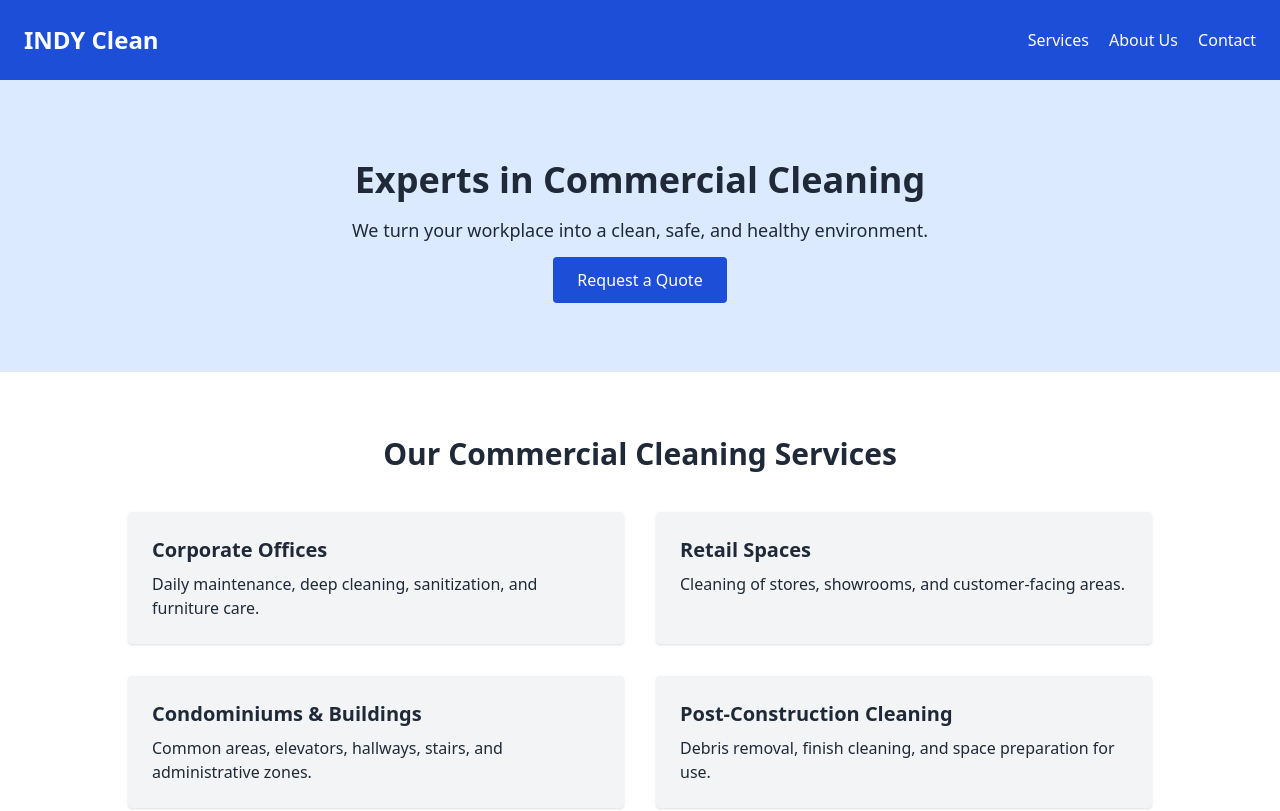
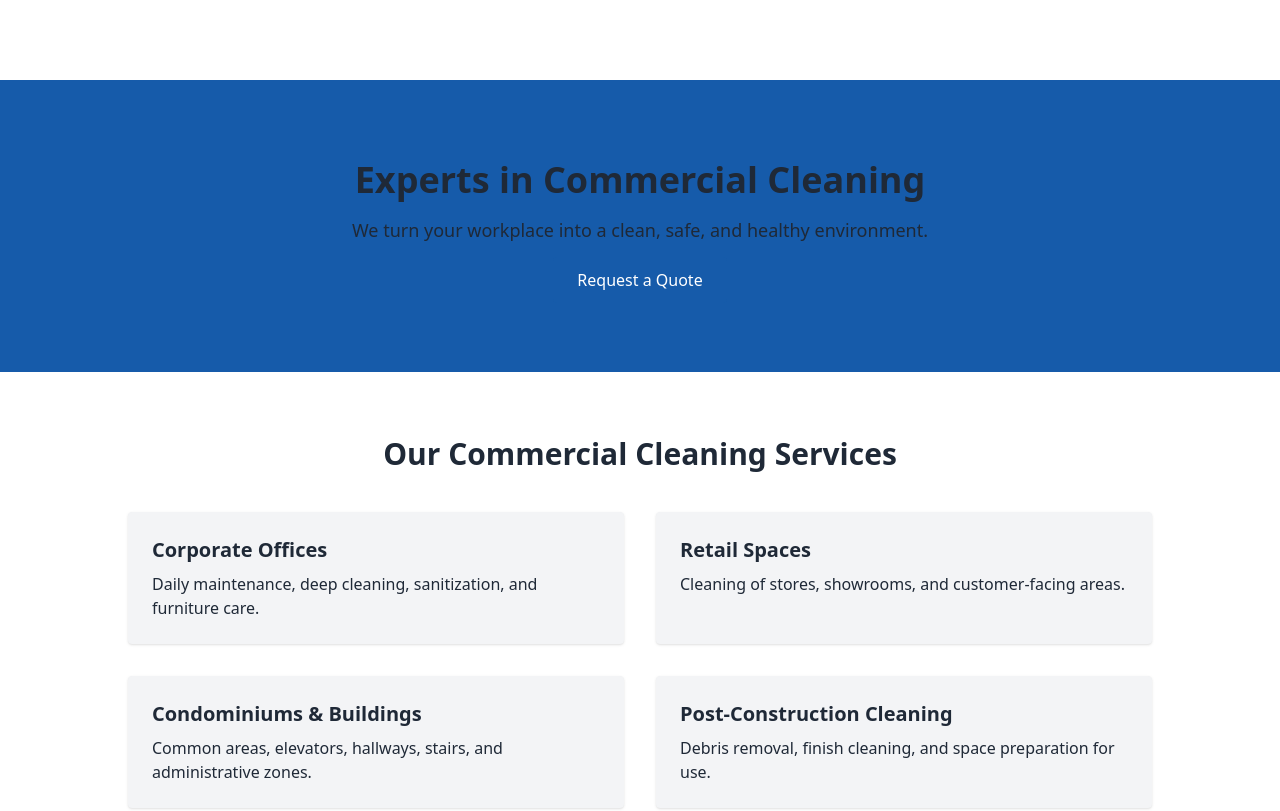
Before and after one commit to NCastillo23/indyclean.website, a plain HTML site: page index.html in a window 1280 px wide. Shown: the top 811 px of the page. Drawn offline with nearby package versions, Linux system fonts and the light colour scheme.

Commit message:
Update index.html

```diff
--- a/index.html
+++ b/index.html
@@ -9,7 +9,7 @@
 <body class="bg-white text-gray-800">
 
   <!-- Header -->
-  <header class="bg-blue-700 text-white p-6 shadow-md">
+ <header style="background-color: ##0D2E57;" class="text-white p-6 shadow-md">
     <div class="max-w-7xl mx-auto flex justify-between items-center">
       <h1 class="text-2xl font-bold">INDY Clean</h1>
       <nav class="space-x-4">
@@ -21,10 +21,10 @@
   </header>
 
   <!-- Hero -->
-  <section class="bg-blue-100 text-center py-20">
+ <section style="background-color: #165BAA;" class="text-center py-20">
     <h2 class="text-4xl font-bold mb-4">Experts in Commercial Cleaning</h2>
     <p class="text-lg mb-6">We turn your workplace into a clean, safe, and healthy environment.</p>
-    <a href="#contact" class="bg-blue-700 text-white px-6 py-3 rounded hover:bg-blue-800">Request a Quote</a>
+    <a href="#contact" style="background-color: #165BAA;" class="text-white px-6 py-3 rounded hover:opacity-90">Request a Quote</a>
   </section>
 
   <!-- Services -->
```
